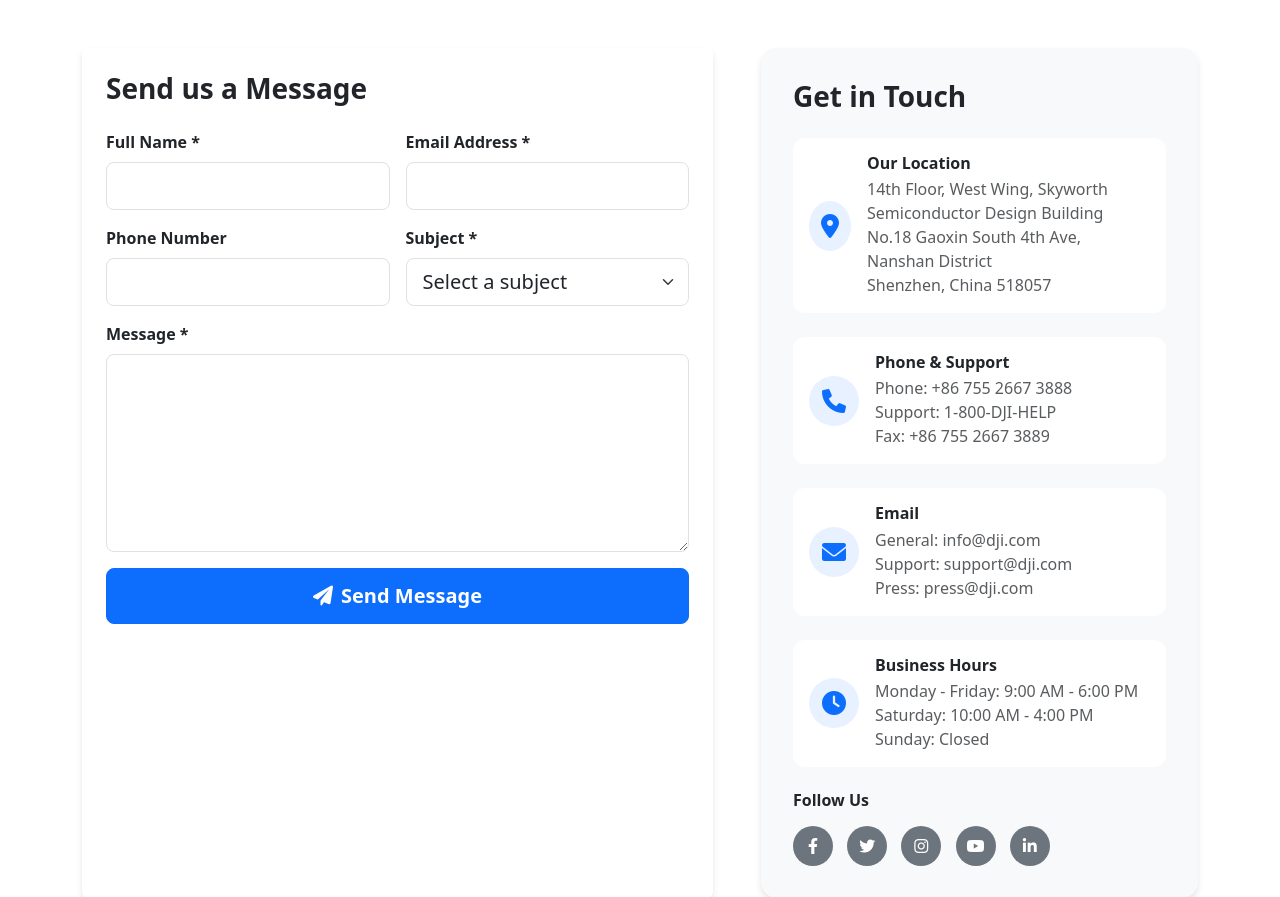
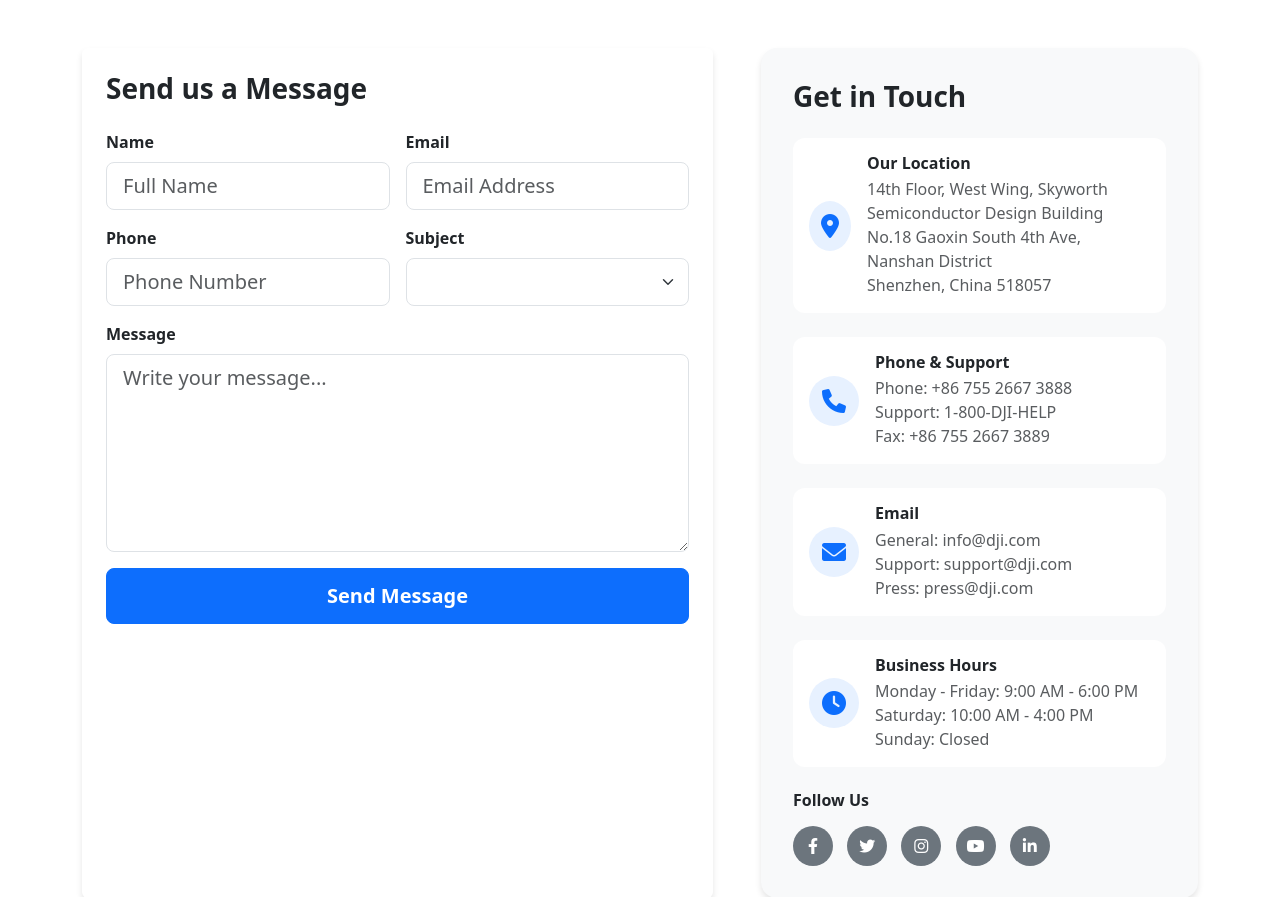
Before and after one commit to Cheche1312/Drone, a Flask app: page /contact in a window 1280 px wide. Shown: the part 546-1443 px from the top of the page. Run offline with Flask 3, Linux system fonts and the light colour scheme; some libraries are stand-ins or nearby versions.

Commit message:
contact.html

```diff
--- a/templates/contact.html
+++ b/templates/contact.html
@@ -126,39 +126,31 @@
         <div class="card">
           <div class="card-body p-4">
             <h3 class="fw-bold mb-4">Send us a Message</h3>
-            <form method="POST" action="{{ url_for('contact_us') }}" id="contactForm">
+            <form method="POST" action="{{ url_for('contact_us') }}">
+              {{ form.hidden_tag() }}
               <div class="row g-3">
                 <div class="col-md-6">
-                  <label for="name" class="form-label fw-semibold">Full Name *</label>
-                  <input type="text" class="form-control form-control-lg" id="name" name="name" required>
+                  {{ form.name.label(class="form-label fw-semibold") }}
+                  {{ form.name(class="form-control form-control-lg", placeholder="Full Name") }}
                 </div>
                 <div class="col-md-6">
-                  <label for="email" class="form-label fw-semibold">Email Address *</label>
-                  <input type="email" class="form-control form-control-lg" id="email" name="email" required>
+                  {{ form.email.label(class="form-label fw-semibold") }}
+                  {{ form.email(class="form-control form-control-lg", placeholder="Email Address") }}
                 </div>
                 <div class="col-md-6">
-                  <label for="phone" class="form-label fw-semibold">Phone Number</label>
-                  <input type="tel" class="form-control form-control-lg" id="phone" name="phone">
+                  {{ form.phone.label(class="form-label fw-semibold") }}
+                  {{ form.phone(class="form-control form-control-lg", placeholder="Phone Number") }}
                 </div>
                 <div class="col-md-6">
-                  <label for="subject" class="form-label fw-semibold">Subject *</label>
-                  <select class="form-select form-select-lg" id="subject" name="subject" required>
-                    <option value="">Select a subject</option>
-                    <option value="Technical Support">Technical Support</option>
-                    <option value="Product Inquiry">Product Inquiry</option>
-                    <option value="Partnership Opportunity">Partnership Opportunity</option>
-                    <option value="Media & Press">Media & Press</option>
-                    <option value="Other">Other</option>
-                  </select>
+                  {{ form.subject.label(class="form-label fw-semibold") }}
+                  {{ form.subject(class="form-select form-select-lg") }}
                 </div>
                 <div class="col-12">
-                  <label for="message" class="form-label fw-semibold">Message *</label>
-                  <textarea class="form-control form-control-lg" id="message" name="message" rows="6" required></textarea>
+                  {{ form.message.label(class="form-label fw-semibold") }}
+                  {{ form.message(class="form-control form-control-lg", rows="6", placeholder="Write your message...") }}
                 </div>
                 <div class="col-12">
-                  <button type="submit" class="btn btn-primary btn-lg w-100">
-                    <i class="fas fa-paper-plane me-2"></i>Send Message
-                  </button>
+                  {{ form.submit(class="btn btn-primary btn-lg w-100") }}
                 </div>
               </div>
             </form>
@@ -169,7 +161,6 @@
       <div class="col-lg-5">
         <div class="contact-info-card">
           <h3 class="fw-bold mb-4">Get in Touch</h3>
-
           <div class="contact-info-item">
             <i class="fas fa-map-marker-alt"></i>
             <div>
@@ -177,7 +168,6 @@
               <p class="mb-0 text-muted">14th Floor, West Wing, Skyworth Semiconductor Design Building<br>No.18 Gaoxin South 4th Ave, Nanshan District<br>Shenzhen, China 518057</p>
             </div>
           </div>
-
           <div class="contact-info-item">
             <i class="fas fa-phone"></i>
             <div>
@@ -185,7 +175,6 @@
               <p class="mb-0 text-muted">Phone: +86 755 2667 3888<br>Support: 1-800-DJI-HELP<br>Fax: +86 755 2667 3889</p>
             </div>
           </div>
-
           <div class="contact-info-item">
             <i class="fas fa-envelope"></i>
             <div>
@@ -193,7 +182,6 @@
               <p class="mb-0 text-muted">General: info@dji.com<br>Support: support@dji.com<br>Press: press@dji.com</p>
             </div>
           </div>
-
           <div class="contact-info-item">
             <i class="fas fa-clock"></i>
             <div>
@@ -201,7 +189,6 @@
               <p class="mb-0 text-muted">Monday - Friday: 9:00 AM - 6:00 PM<br>Saturday: 10:00 AM - 4:00 PM<br>Sunday: Closed</p>
             </div>
           </div>
-
           <div class="mt-4">
             <h6 class="fw-bold mb-3">Follow Us</h6>
             <div class="social-links">
@@ -264,29 +251,6 @@
         <div class="map-container">
           <iframe src="https://www.google.com/maps/embed?pb=!1m18!1m12!1m3!1d3677.5982982469745!2d113.94456731495677!3d22.53854548516934!2m3!1f0!2f0!3f0!3m2!1i1024!2i768!4f13.1!3m3!1m2!1s0x3403e7c1b3e5c7c7%3A0x9b4e5f3b7a1e6f3b!2sSkyworth%20Semiconductor%20Design%20Building!5e0!3m2!1sen!2sus!4v1634567890123!5m2!1sen!2sus" allowfullscreen loading="lazy" referrerpolicy="no-referrer-when-downgrade" title="DJI Headquarters Location"></iframe>
         </div>
-        <div class="row mt-4 text-center">
-          <div class="col-md-4">
-            <div class="p-3">
-              <i class="fas fa-map-marker-alt text-primary fa-2x mb-2"></i>
-              <h6 class="fw-bold">Exact Address</h6>
-              <p class="text-muted small">14th Floor, West Wing, Skyworth Semiconductor Design Building, No.18 Gaoxin South 4th Ave, Nanshan District, Shenzhen 518057</p>
-            </div>
-          </div>
-          <div class="col-md-4">
-            <div class="p-3">
-              <i class="fas fa-subway text-primary fa-2x mb-2"></i>
-              <h6 class="fw-bold">Nearest Metro</h6>
-              <p class="text-muted small">University Town Station (Line 1), Exit A, 10 minutes walk</p>
-            </div>
-          </div>
-          <div class="col-md-4">
-            <div class="p-3">
-              <i class="fas fa-car text-primary fa-2x mb-2"></i>
-              <h6 class="fw-bold">Parking</h6>
-              <p class="text-muted small">Underground parking available in the Skyworth Building</p>
-            </div>
-          </div>
-        </div>
       </div>
     </div>
   </div>
```
